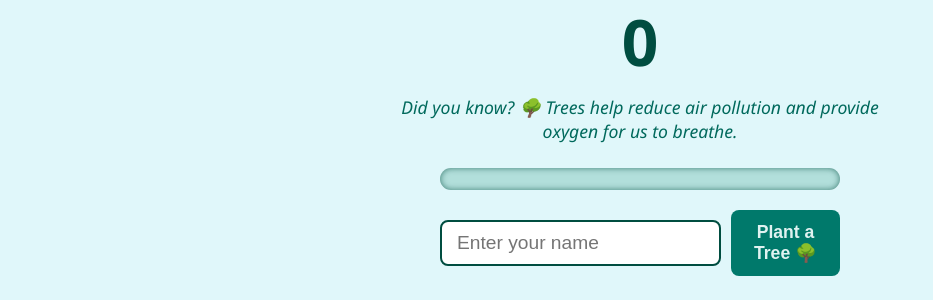
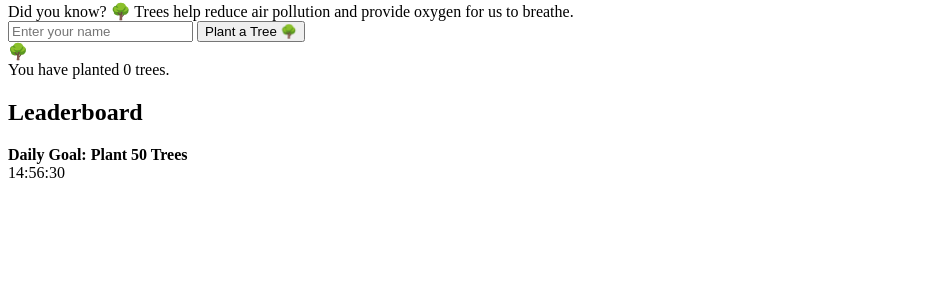
Before and after one commit to teamgopro/save1tree, a plain HTML site: page index.html in a window 1280 px wide. Shown: the part 96-396 px from the top of the page, without its empty margins (0-933 px from the left). Drawn offline with Linux system fonts and the light colour scheme; no server answers.

Commit message:
index.html

```diff
--- a/index.html
+++ b/index.html
@@ -5,189 +5,7 @@
   <meta name="viewport" content="width=device-width, initial-scale=1" />
   <title>TEKA Trees - Old Style</title>
   <style>
-    body {
-      font-family: "Segoe UI", Tahoma, Geneva, Verdana, sans-serif;
-      background: #e0f7fa;
-      color: #004d40;
-      margin: 0;
-      padding: 20px;
-    }
-
-    h1 {
-      text-align: center;
-      margin-bottom: 0;
-      font-weight: 700;
-      letter-spacing: 2px;
-    }
-
-    #counter {
-      font-size: 4rem;
-      text-align: center;
-      margin: 10px 0 5px;
-      font-weight: 900;
-    }
-
-    #facts {
-      text-align: center;
-      font-size: 1.1rem;
-      margin: 10px auto 25px;
-      max-width: 500px;
-      font-style: italic;
-      color: #00695c;
-    }
-
-    #progressBarContainer {
-      width: 80%;
-      max-width: 400px;
-      height: 22px;
-      background: #b2dfdb;
-      border-radius: 15px;
-      margin: 0 auto 20px;
-      box-shadow: inset 0 0 6px #004d40aa;
-    }
-
-    #progressBar {
-      height: 100%;
-      width: 0;
-      background: linear-gradient(90deg, #00bfa5, #004d40);
-      border-radius: 15px;
-      transition: width 0.4s ease;
-      box-shadow: 0 0 8px #00796b;
-    }
-
-    #plantForm {
-      max-width: 400px;
-      margin: 0 auto 30px;
-      display: flex;
-      gap: 10px;
-      justify-content: center;
-      align-items: center;
-    }
-
-    #nameInput {
-      flex-grow: 1;
-      padding: 10px 15px;
-      font-size: 1.2rem;
-      border: 2px solid #004d40;
-      border-radius: 8px;
-      outline-offset: 2px;
-      outline-color: #00796b;
-      color: #004d40;
-    }
-
-    #plantBtn {
-      background-color: #00796b;
-      border: none;
-      padding: 12px 20px;
-      color: #e0f2f1;
-      font-weight: 700;
-      font-size: 1.1rem;
-      border-radius: 8px;
-      cursor: pointer;
-      transition: background-color 0.3s ease;
-      display: flex;
-      align-items: center;
-      gap: 6px;
-    }
-
-    #plantBtn:hover:not(:disabled) {
-      background-color: #004d40;
-    }
-
-    #plantBtn:disabled {
-      opacity: 0.5;
-      cursor: not-allowed;
-    }
-
-    #treeEmoji {
-      font-size: 3.5rem;
-      text-align: center;
-      margin-bottom: 20px;
-      user-select: none;
-      transition: transform 0.3s ease;
-    }
-
-    /* bounce animation */
-    .tree-bounce {
-      animation: bounce 0.7s ease forwards;
-    }
-
-    @keyframes bounce {
-      0% { transform: translateY(0); }
-      30% { transform: translateY(-20px); }
-      50% { transform: translateY(0); }
-      70% { transform: translateY(-10px); }
-      100% { transform: translateY(0); }
-    }
-
-    #myStats {
-      text-align: center;
-      font-size: 1.1rem;
-      margin-bottom: 25px;
-      font-weight: 600;
-      color: #00796b;
-    }
-
-    h2 {
-      text-align: center;
-      margin-bottom: 15px;
-      font-weight: 700;
-      letter-spacing: 1.5px;
-      color: #004d40;
-    }
-
-    #leaderboard {
-      max-width: 400px;
-      margin: 0 auto 40px;
-      padding-left: 0;
-      list-style: none;
-      color: #004d40;
-      font-weight: 600;
-      font-size: 1.1rem;
-    }
-
-    #leaderboard li {
-      background: #b2dfdb;
-      margin-bottom: 8px;
-      padding: 8px 12px;
-      border-radius: 10px;
-      box-shadow: inset 0 0 4px #004d40aa;
-    }
-
-    #dailyChallenge {
-      max-width: 400px;
-      margin: 0 auto;
-      text-align: center;
-      font-weight: 600;
-      color: #004d40;
-    }
-
-    #challengeCountdown {
-      font-size: 1.5rem;
-      margin: 6px 0 12px;
-      font-weight: 700;
-      letter-spacing: 1px;
-      color: #00796b;
-    }
-
-    #dailyProgressBarContainer {
-      height: 16px;
-      background: #b2dfdb;
-      border-radius: 15px;
-      box-shadow: inset 0 0 5px #004d40aa;
-      width: 100%;
-      max-width: 400px;
-      margin: 0 auto 30px;
-    }
-
-    #dailyProgressBar {
-      height: 100%;
-      width: 0;
-      background: linear-gradient(90deg, #004d40, #00bfa5);
-      border-radius: 15px;
-      transition: width 0.4s ease;
-      box-shadow: 0 0 8px #00796b;
-    }
+    /* ...[unchanged CSS styles]... */
   </style>
 </head>
 <body>
@@ -249,13 +67,11 @@
       appId: "1:823144374779:web:54a54f23cef8638dea6b5e"
     };
 
-    // Initialize Firebase app
     firebase.initializeApp(firebaseConfig);
     const database = firebase.database();
 
-    const dailyGoal = 50; // Daily goal
+    const dailyGoal = 50;
 
-    // Elements
     const plantBtn = document.getElementById('plantBtn');
     const nameInput = document.getElementById('nameInput');
     const counterEl = document.getElementById('counter');
@@ -265,14 +81,30 @@
     const progressBar = document.getElementById('progressBar');
     const challengeCountdown = document.getElementById('challengeCountdown');
     const dailyProgressBar = document.getElementById('dailyProgressBar');
+    const factsEl = document.getElementById('facts');
 
-    // Helpers
+    const facts = [
+      "Trees help reduce air pollution and provide oxygen.",
+      "One large tree can provide a day's supply of oxygen for four people.",
+      "Planting trees helps combat climate change.",
+      "Urban forests reduce energy use for air conditioning.",
+      "Trees reduce stormwater runoff and prevent erosion.",
+      "Forests are home to 80% of terrestrial species."
+    ];
+
+    function rotateFacts() {
+      let index = 0;
+      setInterval(() => {
+        factsEl.textContent = "Did you know? 🌳 " + facts[index];
+        index = (index + 1) % facts.length;
+      }, 6000);
+    }
+
     function getTodayKey() {
       const now = new Date();
       return now.toISOString().split('T')[0];
     }
 
-    // Animate bounce
     function animateTree() {
       treeEmoji.classList.add('tree-bounce');
       setTimeout(() => {
@@ -280,7 +112,6 @@
       }, 700);
     }
 
-    // Update total count UI
     function updateTotalCount(count) {
       counterEl.textContent = count;
       const percent = Math.min((count / dailyGoal) * 100, 100);
@@ -288,7 +119,6 @@
       dailyProgressBar.style.width = percent + '%';
     }
 
-    // Update leaderboard UI
     function updateLeaderboard(users) {
       leaderboardEl.innerHTML = '';
       const sorted = Object.entries(users)
@@ -301,7 +131,6 @@
       });
     }
 
-    // Update my stats UI
     function updateMyStats(userName) {
       const todayKey = getTodayKey();
       database.ref(`users/${userName}/${todayKey}`).once('value').then(snapshot => {
@@ -310,21 +139,18 @@
       });
     }
 
-    // Increment global tree count safely with transaction
     function incrementGlobalCount() {
       const todayKey = getTodayKey();
       const ref = database.ref(`treeCount/${todayKey}`);
       return ref.transaction(current => (current || 0) + 1);
     }
 
-    // Increment user's count safely with transaction
     function incrementUserCount(userName) {
       const todayKey = getTodayKey();
       const ref = database.ref(`users/${userName}/${todayKey}`);
       return ref.transaction(current => (current || 0) + 1);
     }
 
-    // Listen to realtime updates for global and leaderboard
     function listenRealtime() {
       const todayKey = getTodayKey();
 
@@ -343,7 +169,6 @@
       });
     }
 
-    // Countdown to midnight
     function startCountdown() {
       function update() {
         const now = new Date();
@@ -365,7 +190,6 @@
       setInterval(update, 1000);
     }
 
-    // Plant tree button click
     plantBtn.addEventListener('click', () => {
       const userName = nameInput.value.trim();
       if (!userName) {
@@ -381,7 +205,6 @@
       ]).then(() => {
         animateTree();
         updateMyStats(userName);
-        // Keep input value instead of clearing
       }).catch(err => {
         alert('Error planting tree: ' + err.message);
       }).finally(() => {
@@ -392,6 +215,7 @@
     // On load
     listenRealtime();
     startCountdown();
+    rotateFacts();
   </script>
 </body>
 </html>
```
